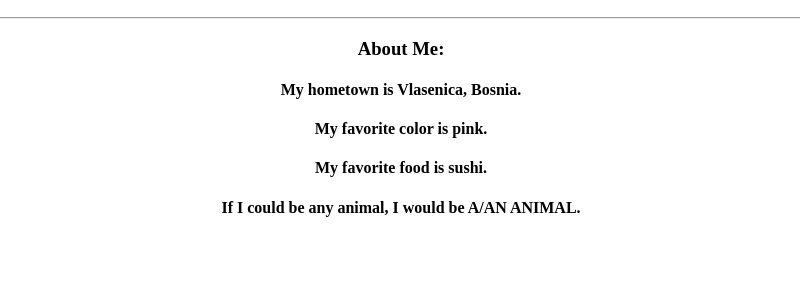
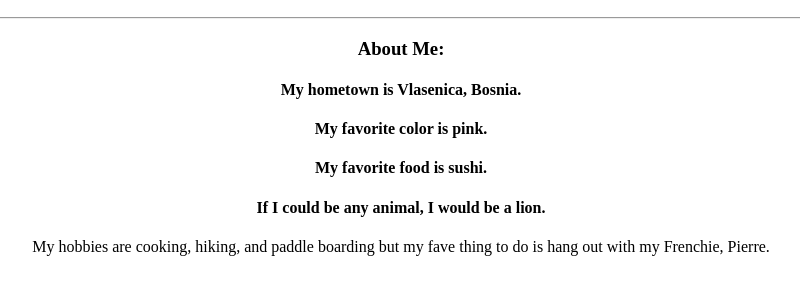
Before and after one commit to jasminatopal/profile, a plain HTML site: page index.html in a window 1280 px wide. Shown: the part 110-404 px from the top of the page, without its empty margins (239-1039 px from the left). Drawn offline with Linux system fonts and the light colour scheme.

Commit message:
made additions to index.html

```diff
--- a/index.html
+++ b/index.html
@@ -14,7 +14,9 @@
 					<h4>My hometown is Vlasenica, Bosnia.</h4>
 					<h4>My favorite color is pink.</h4>
 					<h4>My favorite food is sushi.</h4>
-					<h4>If I could be any animal, I would be A/AN ANIMAL.</h4>
+					<h4>If I could be any animal, I would be a lion.</h4>
+                    <p> My hobbies are cooking, hiking, and paddle boarding but my fave thing to do is hang out with my Frenchie, Pierre.
+                         </p>
 			</div>
 		  </body>
 		</html>
```
